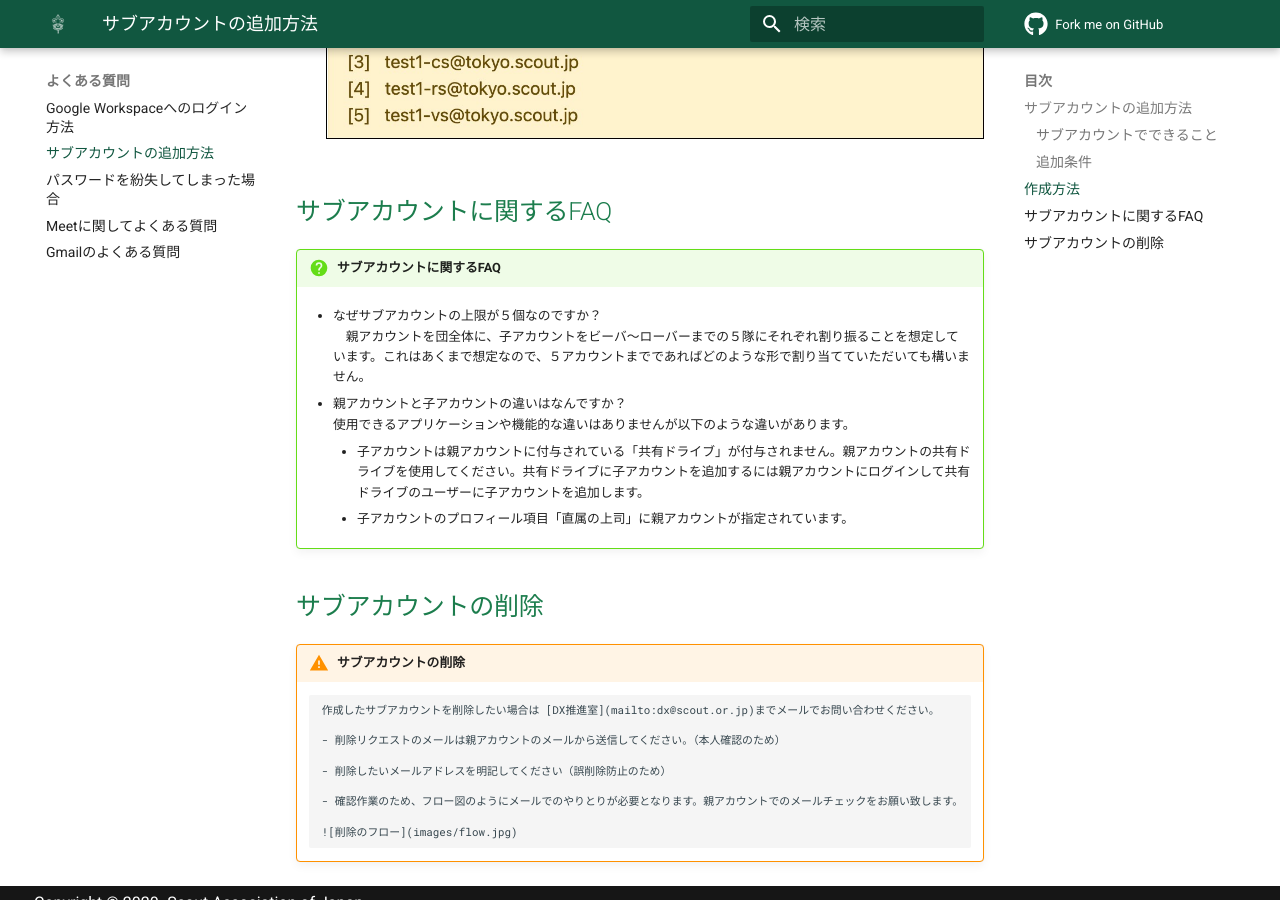
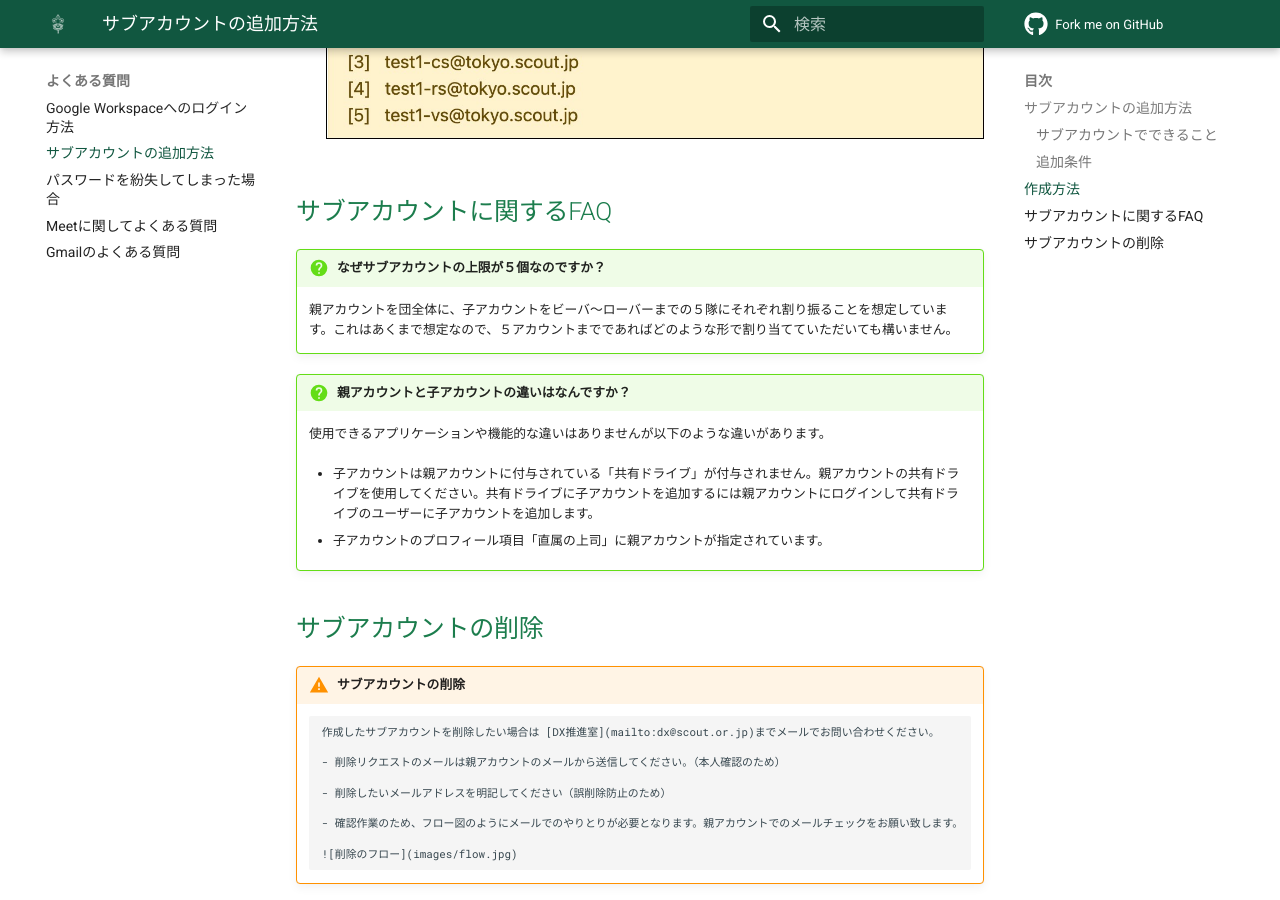
Before and after one commit to Scout-Association-of-Japan/DX-promotion-guidelines, an MkDocs documentation site: the page built from docs/faq/google_workspace/create_sub_accounts/index.md, in a window 1280 px wide and 900 px high, scrolled down 1830 px. Built offline with MkDocs 1.6.1 and Material for MkDocs 9.7.7, drawn with Linux system fonts in a browser that asks for light colours; comment, search, counter and statistics services are not loaded.

Commit message:
Update index.md

```diff
--- a/docs/faq/google_workspace/create_sub_accounts/index.md
+++ b/docs/faq/google_workspace/create_sub_accounts/index.md
@@ -48,15 +48,15 @@ title: サブアカウントの追加方法
 
 ## サブアカウントに関するFAQ
 
-!!! question "サブアカウントに関するFAQ"
+!!! question "なぜサブアカウントの上限が５個なのですか？"
+    親アカウントを団全体に、子アカウントをビーバ〜ローバーまでの５隊にそれぞれ割り振ることを想定しています。これはあくまで想定なので、５アカウントまでであればどのような形で割り当てていただいても構いません。
 
-      - なぜサブアカウントの上限が５個なのですか？<br>
-      　親アカウントを団全体に、子アカウントをビーバ〜ローバーまでの５隊にそれぞれ割り振ることを想定しています。これはあくまで想定なので、５アカウントまでであればどのような形で割り当てていただいても構いません。
+!!! question "親アカウントと子アカウントの違いはなんですか？"
+    使用できるアプリケーションや機能的な違いはありませんが以下のような違いがあります。
 
-      - 親アカウントと子アカウントの違いはなんですか？<br>
-      使用できるアプリケーションや機能的な違いはありませんが以下のような違いがあります。
-          - 子アカウントは親アカウントに付与されている「共有ドライブ」が付与されません。親アカウントの共有ドライブを使用してください。共有ドライブに子アカウントを追加するには親アカウントにログインして共有ドライブのユーザーに子アカウントを追加します。
-          - 子アカウントのプロフィール項目「直属の上司」に親アカウントが指定されています。
+    - 子アカウントは親アカウントに付与されている「共有ドライブ」が付与されません。親アカウントの共有ドライブを使用してください。共有ドライブに子アカウントを追加するには親アカウントにログインして共有ドライブのユーザーに子アカウントを追加します。
+
+    - 子アカウントのプロフィール項目「直属の上司」に親アカウントが指定されています。
 
 ## サブアカウントの削除
 
```
